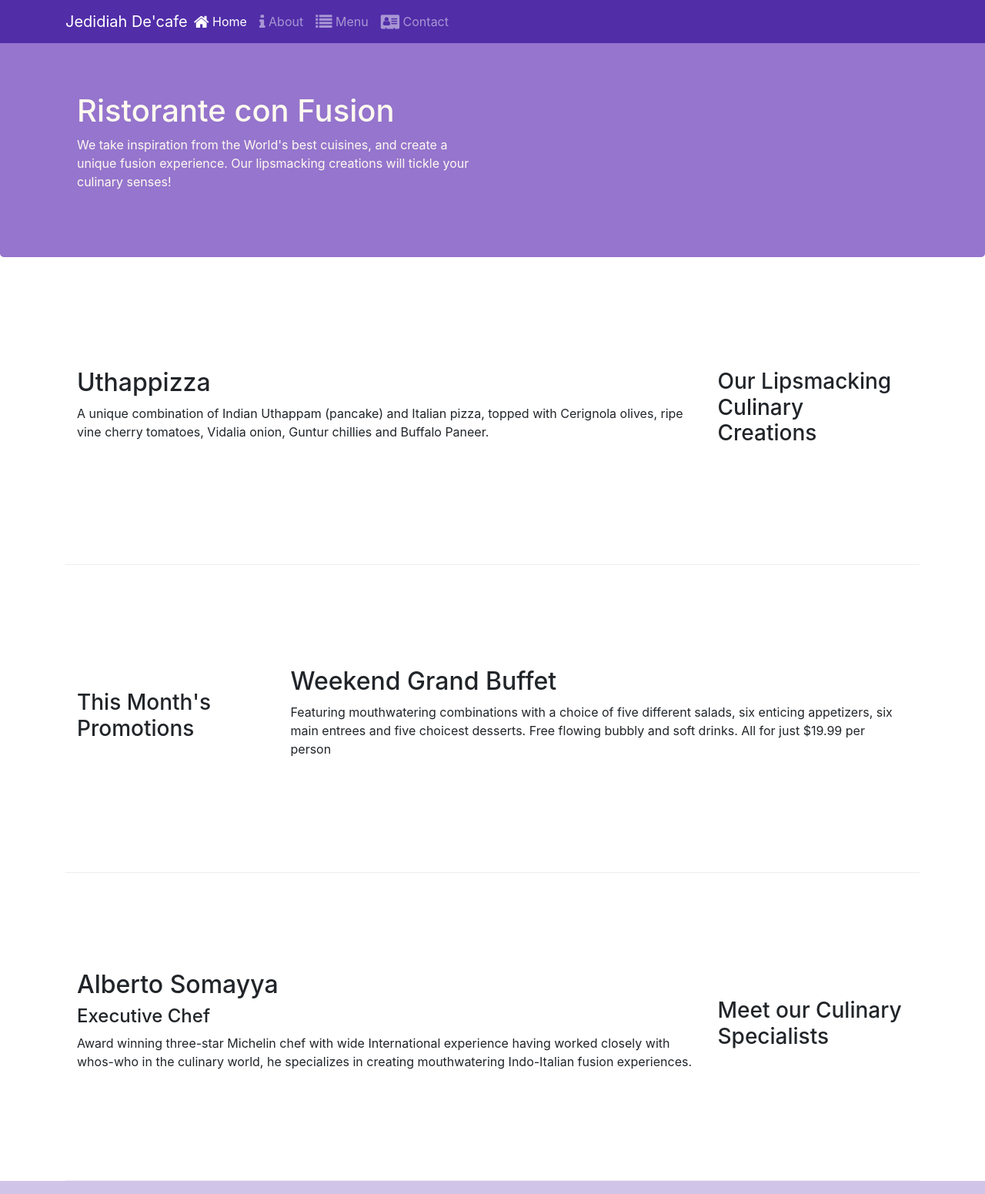
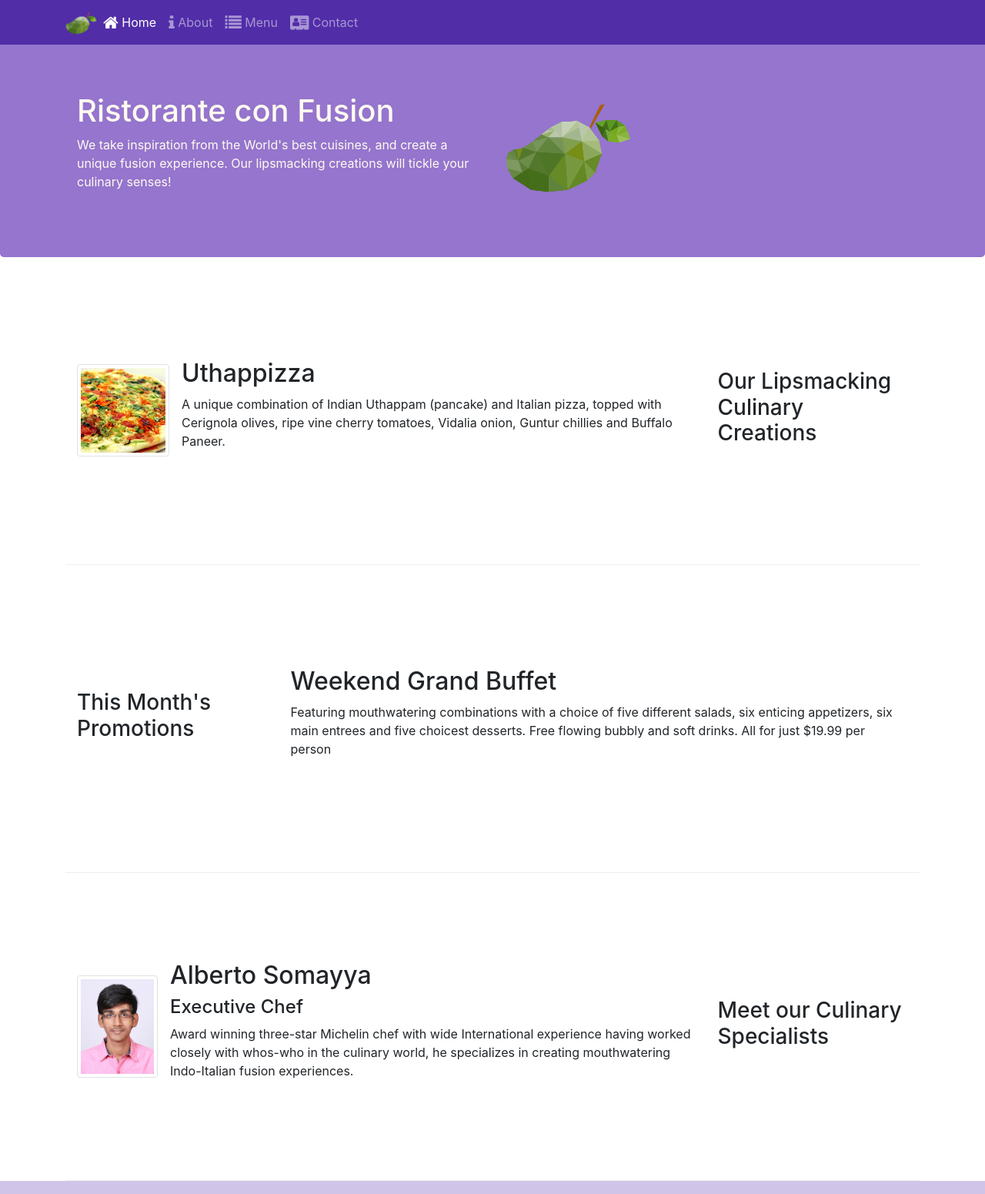
Before and after one commit to upcomingsimplecoder/bootstrap-initial, a website: page index.html in a window 1280 px wide. Shown: the top 1551 px of the page at 77% size. Drawn offline with nearby package versions, Linux system fonts and the light colour scheme.

Commit message:
media and images

```diff
--- a/index.html
+++ b/index.html
@@ -21,7 +21,7 @@
                 <span class="navbar-toggler-icon"></span>
             </button>
             <a class="navbar-brand mr-auto" href="#">
-                Jedidiah De'cafe
+                <img src="img/logo2.png" height="30" width="41">
             </a>
             <div class="collapse navbar-collapse" id="Navbar">
 
@@ -41,7 +41,8 @@
                     <h1>Ristorante con Fusion</h1>
                     <p>We take inspiration from the World's best cuisines, and create a unique fusion experience. Our lipsmacking creations will tickle your culinary senses!</p>
                 </div>
-                <div  class="col-12 col-sm">
+                <div  class="col-12 col-sm align-self-center">
+                    <img src="img/logo2.png" class="img-fluid">
                 </div>
             </div>
         </div>
@@ -53,8 +54,14 @@
                 <h3>Our Lipsmacking Culinary Creations</h3>
             </div>
             <div class="col col-sm order-sm-first col-md">
-                <h2>Uthappizza</h2>
-                <p>A unique combination of Indian Uthappam (pancake) and Italian pizza, topped with Cerignola olives, ripe vine cherry tomatoes, Vidalia onion, Guntur chillies and Buffalo Paneer.</p>
+                <div class="media">
+                    <img class="d-flex mr-3 img-thumbnail align-self-center"
+                    src="img/uthappizza.png" alt="uthappizza">
+                    <div class="media-body">
+                        <h2 class="mt-0">Uthappizza</h2>
+                        <p>A unique combination of Indian Uthappam (pancake) and Italian pizza, topped with Cerignola olives, ripe vine cherry tomatoes, Vidalia onion, Guntur chillies and Buffalo Paneer.</p>
+                    </div>
+                </div>
             </div>
         </div>
 
@@ -71,12 +78,20 @@
 
         <div class="row row-content align-items-center">
             <div class="col-12 col-sm-4 order-sm-last col-md-3">
+
                 <h3>Meet our Culinary Specialists</h3>
             </div>
             <div class="col col-sm order-sm-first col-md">
-                <h2>Alberto Somayya</h2>
-                <h4>Executive Chef</h4>
-                <p>Award winning three-star Michelin chef with wide International experience having worked closely with whos-who in the culinary world, he specializes in creating mouthwatering Indo-Italian fusion experiences. </p>
+                <div class="media">
+                    <img class="d-flex mr-3 img-thumbnail align-self-center"
+                    src="img/Copy of ss22860 copy.jpg" height="105" width="105" alt="alberto">
+                    <div class="media-body">
+                        <h2 class="mt-0">Alberto Somayya</h2>
+                        <h4>Executive Chef</h4>
+                        <p>Award winning three-star Michelin chef with wide International experience having worked closely with whos-who in the culinary world, he specializes in creating mouthwatering Indo-Italian fusion experiences. </p>
+                    </div>
+                </div>
+
             </div>
         </div>
     </div>
```
Also changed, not shown: aboutus.html (+3 -2 lines), contactus.html (+3 -2 lines), img/Copy of ss22860 copy.jpg (added), img/alberto.png (added), img/buffet.png (added), img/logo.png (added), img/logo2.png (added), img/uthappizza.png (added).
